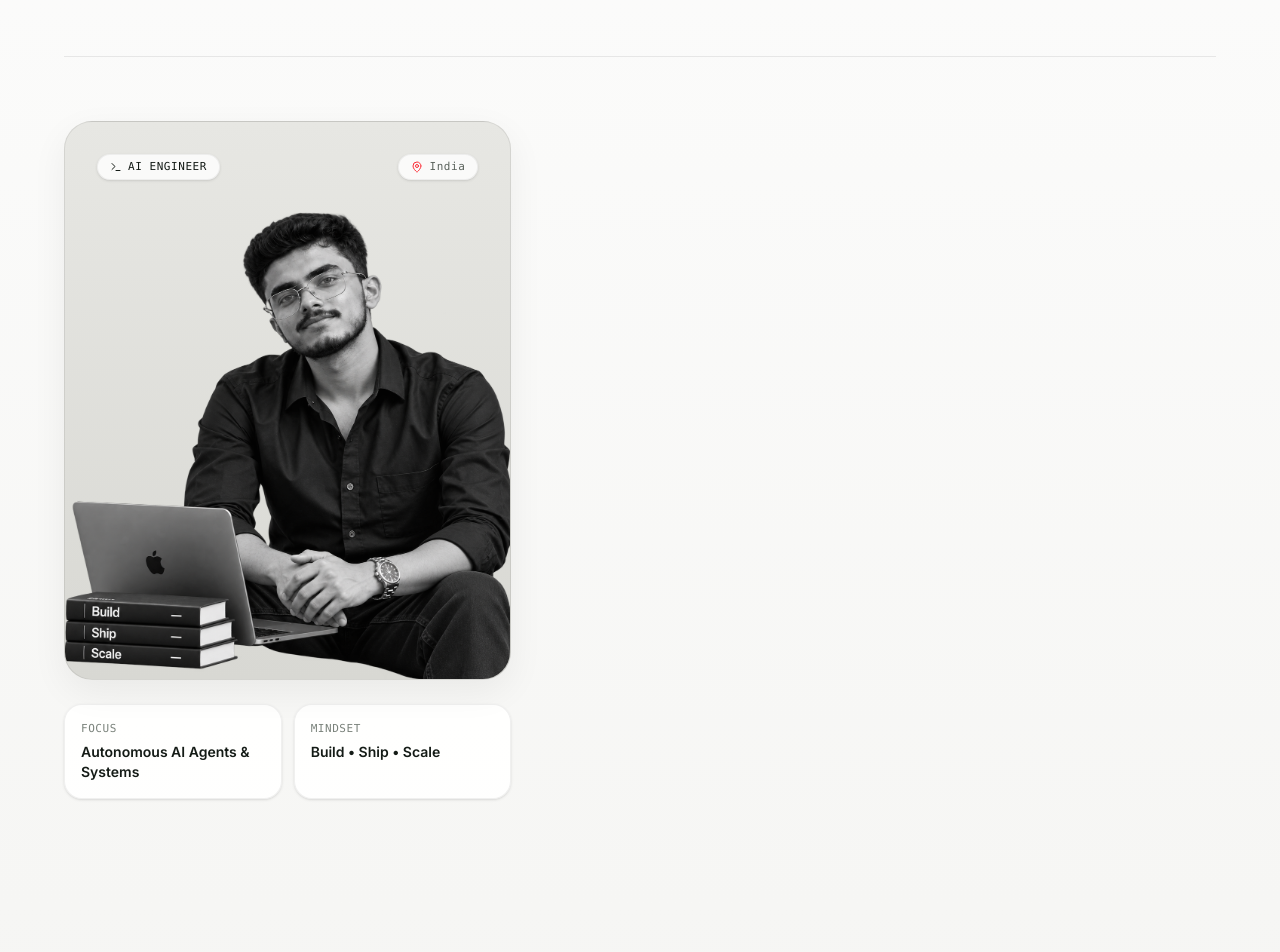
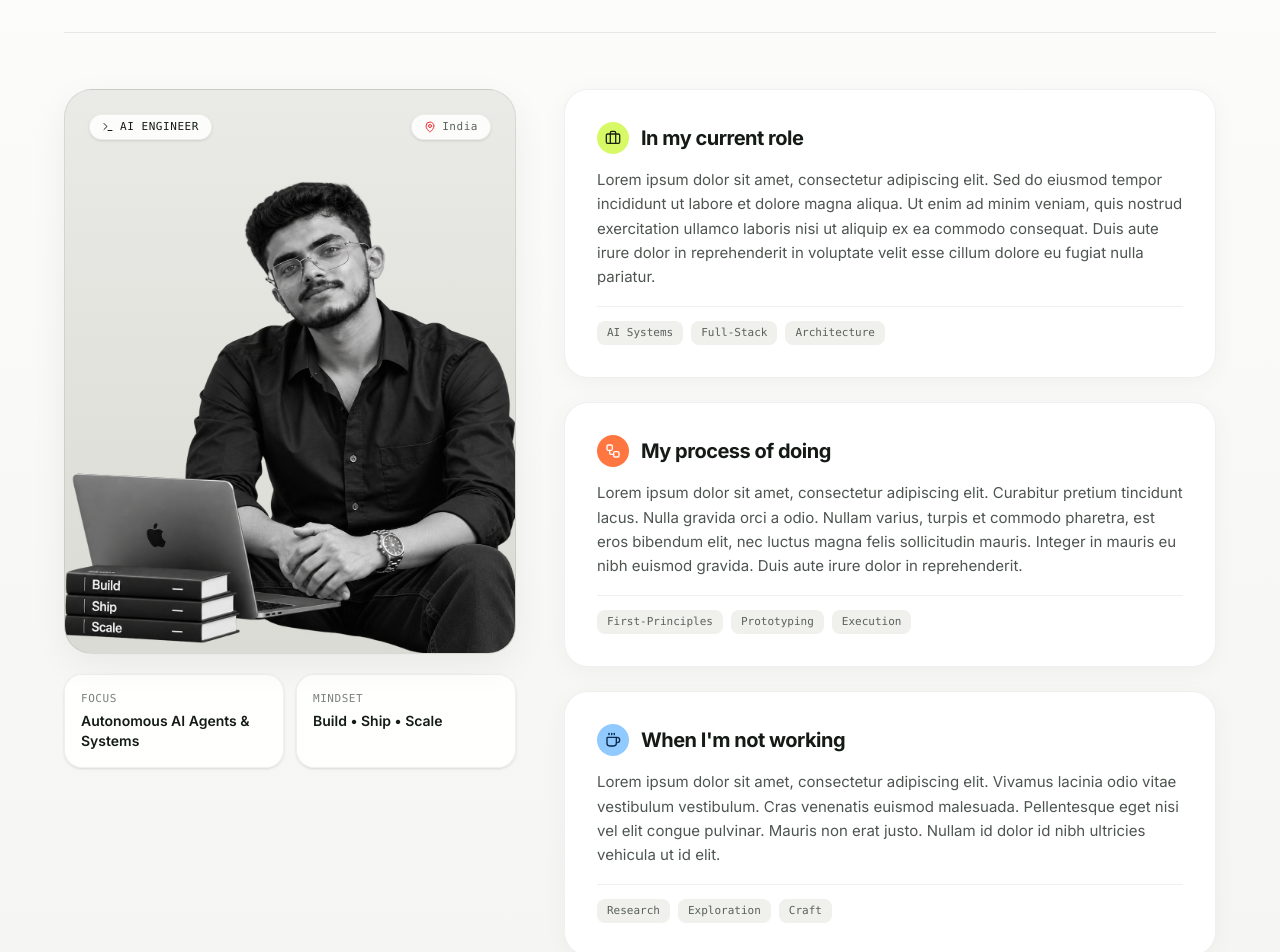
Before and after one commit to ronitrai27/rox-portfolio, a Next.js app: page /about in a window 1280 px wide. Shown: the part 1040-1992 px from the top of the page. Built offline with nearby package versions, Linux system fonts and the light colour scheme.

Commit message:
loading fix.

```diff
--- a/modules/about/KnowMeBetterSection.tsx
+++ b/modules/about/KnowMeBetterSection.tsx
@@ -7,13 +7,10 @@ import gsap from "gsap";
 import { ScrollTrigger } from "gsap/ScrollTrigger";
 import { useGSAP } from "@gsap/react";
 import {
-  Sparkles,
-  Cpu,
+  Briefcase,
   Workflow,
   Coffee,
-  ArrowUpRight,
   MapPin,
-  Briefcase,
   Terminal,
 } from "lucide-react";
 import Footer from "../web/Footer";
@@ -44,32 +41,16 @@ const KnowMeBetterSection = forwardRef<HTMLDivElement, KnowMeBetterProps>(
       () => {
         if (!containerRef.current) return;
 
-        // Animate left image card
-        gsap.from(imageCardRef.current, {
-          y: 60,
-          opacity: 0,
-          duration: 1,
-          ease: "power3.out",
+        // Smooth subtle entrance without initial opacity blocking
+        gsap.from(".qa-card", {
+          y: 30,
+          stagger: 0.12,
+          duration: 0.7,
+          ease: "power2.out",
+          clearProps: "transform",
           scrollTrigger: {
-            trigger: imageCardRef.current,
-            start: "top 80%",
-          },
-        });
-
-        // Animate right Q&A blocks with stagger
-        const qaBlocks = gsap.utils.toArray<HTMLElement>(
-          ".qa-block",
-          containerRef.current
-        );
-        gsap.from(qaBlocks, {
-          y: 45,
-          opacity: 0,
-          stagger: 0.18,
-          duration: 0.9,
-          ease: "power3.out",
-          scrollTrigger: {
-            trigger: contentListRef.current,
-            start: "top 78%",
+            trigger: containerRef.current,
+            start: "top 85%",
           },
         });
       },
@@ -82,12 +63,12 @@ const KnowMeBetterSection = forwardRef<HTMLDivElement, KnowMeBetterProps>(
         id="know-me-better"
         className={`relative z-20 w-full bg-[#f6f6f4] text-[#141b16] rounded-t-[36px] sm:rounded-t-[52px] shadow-[0_-24px_60px_rgba(0,0,0,0.08)] border-t border-black/5 overflow-hidden ${className}`}
       >
-        {/* Subtle background texture / ambient lighting */}
-        <div className="absolute inset-0 bg-gradient-to-b from-white/70 via-[#f6f6f4] to-[#f0f0ec] pointer-events-none" />
+        {/* Ambient top light gradient */}
+        <div className="absolute inset-0 bg-gradient-to-b from-white/80 via-[#f6f6f4] to-[#efefe9] pointer-events-none" />
 
-        <div className="relative z-10 max-w-7xl mx-auto px-6 sm:px-10 md:px-14 lg:px-16 pt-20 sm:pt-28 pb-32">
+        <div className="relative z-10 max-w-7xl mx-auto px-6 sm:px-10 md:px-14 lg:px-16 pt-16 sm:pt-24 pb-28">
           {/* Section Header */}
-          <div className="flex flex-col sm:flex-row sm:items-end justify-between gap-6 pb-12 sm:pb-16 border-b border-black/8">
+          <div className="flex flex-col sm:flex-row sm:items-end justify-between gap-6 pb-10 sm:pb-14 border-b border-black/8">
             <div>
               <div className="inline-flex items-center gap-2 px-3 py-1 rounded-full bg-black/5 text-[#5a625b] text-[11px] font-mono uppercase tracking-[0.15em] mb-4">
                 <span className="w-1.5 h-1.5 rounded-full bg-[#3fd89f]" />
@@ -102,45 +83,45 @@ const KnowMeBetterSection = forwardRef<HTMLDivElement, KnowMeBetterProps>(
             </div>
 
             <p className="text-sm sm:text-base text-[#616862] max-w-md leading-relaxed font-sans font-normal">
-              A deeper look into how I think, build scalable AI architectures, and explore technology beyond the screen.
+              A deeper look into my role, engineering process, and what drives my work forward.
             </p>
           </div>
 
           {/* Main 2-Column Content Grid */}
-          <div className="grid grid-cols-1 lg:grid-cols-12 gap-10 lg:gap-14 mt-12 sm:mt-16 items-start">
-            {/* Left Column: Portrait & Highlights Card */}
+          <div className="grid grid-cols-1 lg:grid-cols-12 gap-10 lg:gap-12 mt-10 sm:mt-14 items-start">
+            {/* Left Column: Portrait & Details */}
             <div
               ref={imageCardRef}
-              className="lg:col-span-5 flex flex-col gap-6"
+              className="lg:col-span-5 flex flex-col gap-5 sticky top-12"
             >
               {/* Image Container */}
-              <div className="relative w-full aspect-[4/5] sm:aspect-[3/4] lg:aspect-[4/5] rounded-[28px] overflow-hidden bg-gradient-to-b from-[#e7e7e3] to-[#d8d8d3] border border-black/8 shadow-[0_12px_36px_rgba(0,0,0,0.06)] flex items-end justify-center group">
-                {/* Background ambient badge glow */}
-                <div className="absolute top-8 left-8 right-8 flex justify-between items-center z-10">
-                  <span className="px-3 py-1 rounded-full bg-white/80 backdrop-blur-md border border-black/5 text-[11px] font-mono uppercase tracking-wider text-[#141b16] flex items-center gap-1.5 shadow-sm">
+              <div className="relative w-full aspect-[4/5] sm:aspect-[3/4] lg:aspect-[4/5] rounded-[28px] overflow-hidden bg-gradient-to-b from-[#eaeae6] to-[#dbdbd5] border border-black/8 shadow-[0_12px_36px_rgba(0,0,0,0.06)] flex items-end justify-center group">
+                {/* Top Badges */}
+                <div className="absolute top-6 left-6 right-6 flex justify-between items-center z-10">
+                  <span className="px-3 py-1 rounded-full bg-white/85 backdrop-blur-md border border-black/6 text-[11px] font-mono uppercase tracking-wider text-[#141b16] flex items-center gap-1.5 shadow-sm">
                     <Terminal className="w-3 h-3 text-[#141b16]" />
                     AI Engineer
                   </span>
-                  <span className="px-3 py-1 rounded-full bg-white/80 backdrop-blur-md border border-black/5 text-[11px] font-mono tracking-wider text-[#5a625b] flex items-center gap-1.5 shadow-sm">
+                  <span className="px-3 py-1 rounded-full bg-white/85 backdrop-blur-md border border-black/6 text-[11px] font-mono tracking-wider text-[#5a625b] flex items-center gap-1.5 shadow-sm">
                     <MapPin className="w-3 h-3 text-red-500" />
                     India
                   </span>
                 </div>
 
-                {/* Portrait Photo */}
+                {/* Portrait Image */}
                 <div className="relative w-full h-full">
                   <Image
                     src="/rox_study.png"
-                    alt="ROX Study & Building"
+                    alt="ROX Portrait"
                     fill
-                    className="object-contain object-bottom transition-transform duration-700 ease-out group-hover:scale-[1.02]"
+                    className="object-contain object-bottom transition-transform duration-500 ease-out group-hover:scale-[1.02]"
                     priority
                     sizes="(max-width: 1024px) 100vw, 40vw"
                   />
                 </div>
               </div>
 
-              {/* Quick Info Pill Cards */}
+              {/* Quick Info Cards */}
               <div className="grid grid-cols-2 gap-3">
                 <div className="p-4 rounded-2xl bg-white/90 border border-black/6 shadow-sm">
                   <div className="text-[11px] font-mono uppercase tracking-wider text-[#7a827b]">
@@ -164,11 +145,11 @@ const KnowMeBetterSection = forwardRef<HTMLDivElement, KnowMeBetterProps>(
             {/* Right Column: 3 Question / Answer Story Blocks */}
             <div
               ref={contentListRef}
-              className="lg:col-span-7 flex flex-col gap-6 sm:gap-8"
+              className="lg:col-span-7 flex flex-col gap-6"
             >
               {/* Question 1: In my current role */}
-              <div className="qa-block p-7 sm:p-9 rounded-[28px] bg-white border border-black/6 shadow-[0_8px_30px_rgba(0,0,0,0.04)] hover:shadow-[0_12px_40px_rgba(0,0,0,0.08)] transition-all duration-300">
-                <div className="flex items-center gap-3 mb-4">
+              <div className="qa-card p-6 sm:p-8 rounded-[24px] bg-white border border-black/6 shadow-[0_4px_24px_rgba(0,0,0,0.04)] hover:shadow-[0_8px_32px_rgba(0,0,0,0.08)] transition-all duration-300">
+                <div className="flex items-center gap-3 mb-3.5">
                   <div className="w-8 h-8 rounded-full bg-[#d8f966] text-[#1c2411] flex items-center justify-center shrink-0">
                     <Briefcase className="w-4 h-4 stroke-[2]" />
                   </div>
@@ -177,19 +158,18 @@ const KnowMeBetterSection = forwardRef<HTMLDivElement, KnowMeBetterProps>(
                   </h3>
                 </div>
                 <p className="font-sans text-sm sm:text-[15px] leading-relaxed text-[#4e5550] font-normal">
-                  I architect and build intelligent full-stack systems and autonomous agent workflows from the ground up. My day-to-day involves orchestrating complex multi-agent graphs with LangGraph, designing low-latency RAG architectures with hybrid search, optimizing real-time streaming interfaces, and ensuring rock-solid production reliability across cloud infrastructure.
+                  Lorem ipsum dolor sit amet, consectetur adipiscing elit. Sed do eiusmod tempor incididunt ut labore et dolore magna aliqua. Ut enim ad minim veniam, quis nostrud exercitation ullamco laboris nisi ut aliquip ex ea commodo consequat. Duis aute irure dolor in reprehenderit in voluptate velit esse cillum dolore eu fugiat nulla pariatur.
                 </p>
-                <div className="mt-5 pt-4 border-t border-black/6 flex flex-wrap gap-2 text-[11px] font-mono text-[#5a625b]">
-                  <span className="px-2.5 py-1 rounded-md bg-[#f0f0ed]">Multi-Agent Workflows</span>
-                  <span className="px-2.5 py-1 rounded-md bg-[#f0f0ed]">Enterprise RAG</span>
-                  <span className="px-2.5 py-1 rounded-md bg-[#f0f0ed]">Next.js / Fast API</span>
-                  <span className="px-2.5 py-1 rounded-md bg-[#f0f0ed]">Cloud Scale</span>
+                <div className="mt-4 pt-3.5 border-t border-black/6 flex flex-wrap gap-2 text-[11px] font-mono text-[#5a625b]">
+                  <span className="px-2.5 py-1 rounded-md bg-[#f0f0ed]">AI Systems</span>
+                  <span className="px-2.5 py-1 rounded-md bg-[#f0f0ed]">Full-Stack</span>
+                  <span className="px-2.5 py-1 rounded-md bg-[#f0f0ed]">Architecture</span>
                 </div>
               </div>
 
               {/* Question 2: My process of doing */}
-              <div className="qa-block p-7 sm:p-9 rounded-[28px] bg-white border border-black/6 shadow-[0_8px_30px_rgba(0,0,0,0.04)] hover:shadow-[0_12px_40px_rgba(0,0,0,0.08)] transition-all duration-300">
-                <div className="flex items-center gap-3 mb-4">
+              <div className="qa-card p-6 sm:p-8 rounded-[24px] bg-white border border-black/6 shadow-[0_4px_24px_rgba(0,0,0,0.04)] hover:shadow-[0_8px_32px_rgba(0,0,0,0.08)] transition-all duration-300">
+                <div className="flex items-center gap-3 mb-3.5">
                   <div className="w-8 h-8 rounded-full bg-[#ff7640] text-white flex items-center justify-center shrink-0">
                     <Workflow className="w-4 h-4 stroke-[2]" />
                   </div>
@@ -198,19 +178,18 @@ const KnowMeBetterSection = forwardRef<HTMLDivElement, KnowMeBetterProps>(
                   </h3>
                 </div>
                 <p className="font-sans text-sm sm:text-[15px] leading-relaxed text-[#4e5550] font-normal">
-                  I believe exceptional software is born at the intersection of first-principles systems design and ruthless execution. I decompose fuzzy product requirements into deterministic state machines, benchmark model trade-offs (cost vs. latency vs. reasoning capability), and build tight feedback loops with end-users. Quality to me is buttery 60fps micro-interactions backed by unbreakable backend contracts.
+                  Lorem ipsum dolor sit amet, consectetur adipiscing elit. Curabitur pretium tincidunt lacus. Nulla gravida orci a odio. Nullam varius, turpis et commodo pharetra, est eros bibendum elit, nec luctus magna felis sollicitudin mauris. Integer in mauris eu nibh euismod gravida. Duis aute irure dolor in reprehenderit.
                 </p>
-                <div className="mt-5 pt-4 border-t border-black/6 flex flex-wrap gap-2 text-[11px] font-mono text-[#5a625b]">
+                <div className="mt-4 pt-3.5 border-t border-black/6 flex flex-wrap gap-2 text-[11px] font-mono text-[#5a625b]">
                   <span className="px-2.5 py-1 rounded-md bg-[#f0f0ed]">First-Principles</span>
-                  <span className="px-2.5 py-1 rounded-md bg-[#f0f0ed]">Rapid Prototyping</span>
-                  <span className="px-2.5 py-1 rounded-md bg-[#f0f0ed]">Deterministic Guardrails</span>
-                  <span className="px-2.5 py-1 rounded-md bg-[#f0f0ed]">High Polish</span>
+                  <span className="px-2.5 py-1 rounded-md bg-[#f0f0ed]">Prototyping</span>
+                  <span className="px-2.5 py-1 rounded-md bg-[#f0f0ed]">Execution</span>
                 </div>
               </div>
 
               {/* Question 3: When I'm not working */}
-              <div className="qa-block p-7 sm:p-9 rounded-[28px] bg-white border border-black/6 shadow-[0_8px_30px_rgba(0,0,0,0.04)] hover:shadow-[0_12px_40px_rgba(0,0,0,0.08)] transition-all duration-300">
-                <div className="flex items-center gap-3 mb-4">
+              <div className="qa-card p-6 sm:p-8 rounded-[24px] bg-white border border-black/6 shadow-[0_4px_24px_rgba(0,0,0,0.04)] hover:shadow-[0_8px_32px_rgba(0,0,0,0.08)] transition-all duration-300">
+                <div className="flex items-center gap-3 mb-3.5">
                   <div className="w-8 h-8 rounded-full bg-[#90caff] text-[#09284a] flex items-center justify-center shrink-0">
                     <Coffee className="w-4 h-4 stroke-[2]" />
                   </div>
@@ -219,13 +198,12 @@ const KnowMeBetterSection = forwardRef<HTMLDivElement, KnowMeBetterProps>(
                   </h3>
                 </div>
                 <p className="font-sans text-sm sm:text-[15px] leading-relaxed text-[#4e5550] font-normal">
-                  When I step away from code, I&apos;m usually reading the latest AI/ML papers on arXiv, tinkering with experimental developer tooling and MCP servers, brewing fresh coffee, or analyzing modern visual design and typography trends. I&apos;m continually fascinated by systems that make complex technology feel effortlessly human.
+                  Lorem ipsum dolor sit amet, consectetur adipiscing elit. Vivamus lacinia odio vitae vestibulum vestibulum. Cras venenatis euismod malesuada. Pellentesque eget nisi vel elit congue pulvinar. Mauris non erat justo. Nullam id dolor id nibh ultricies vehicula ut id elit.
                 </p>
-                <div className="mt-5 pt-4 border-t border-black/6 flex flex-wrap gap-2 text-[11px] font-mono text-[#5a625b]">
-                  <span className="px-2.5 py-1 rounded-md bg-[#f0f0ed]">AI Research &amp; ArXiv</span>
-                  <span className="px-2.5 py-1 rounded-md bg-[#f0f0ed]">Open Source</span>
-                  <span className="px-2.5 py-1 rounded-md bg-[#f0f0ed]">Design &amp; Type</span>
-                  <span className="px-2.5 py-1 rounded-md bg-[#f0f0ed]">Specialty Coffee</span>
+                <div className="mt-4 pt-3.5 border-t border-black/6 flex flex-wrap gap-2 text-[11px] font-mono text-[#5a625b]">
+                  <span className="px-2.5 py-1 rounded-md bg-[#f0f0ed]">Research</span>
+                  <span className="px-2.5 py-1 rounded-md bg-[#f0f0ed]">Exploration</span>
+                  <span className="px-2.5 py-1 rounded-md bg-[#f0f0ed]">Craft</span>
                 </div>
               </div>
             </div>
```
Also changed, not shown: modules/web/LoadingScreen.tsx (+14 -1 lines), src/app/page.tsx (+23 -4 lines).
